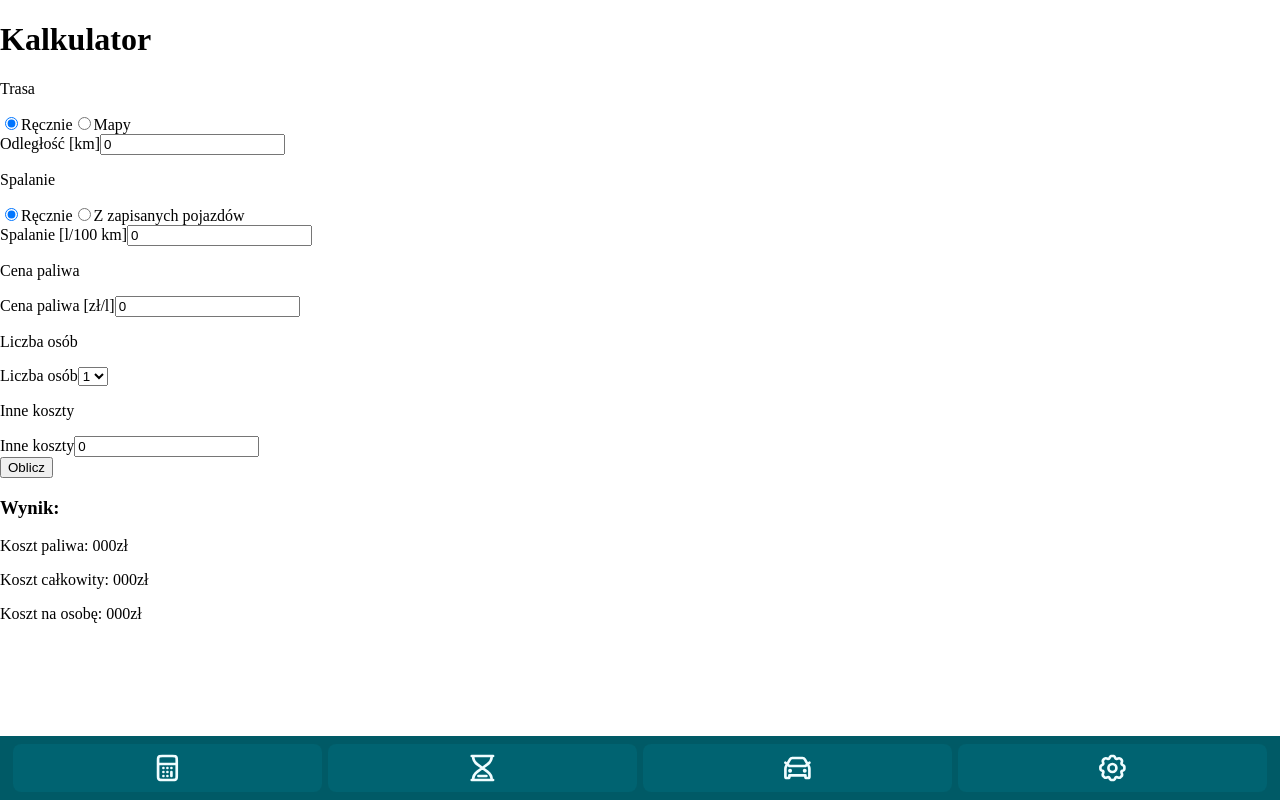
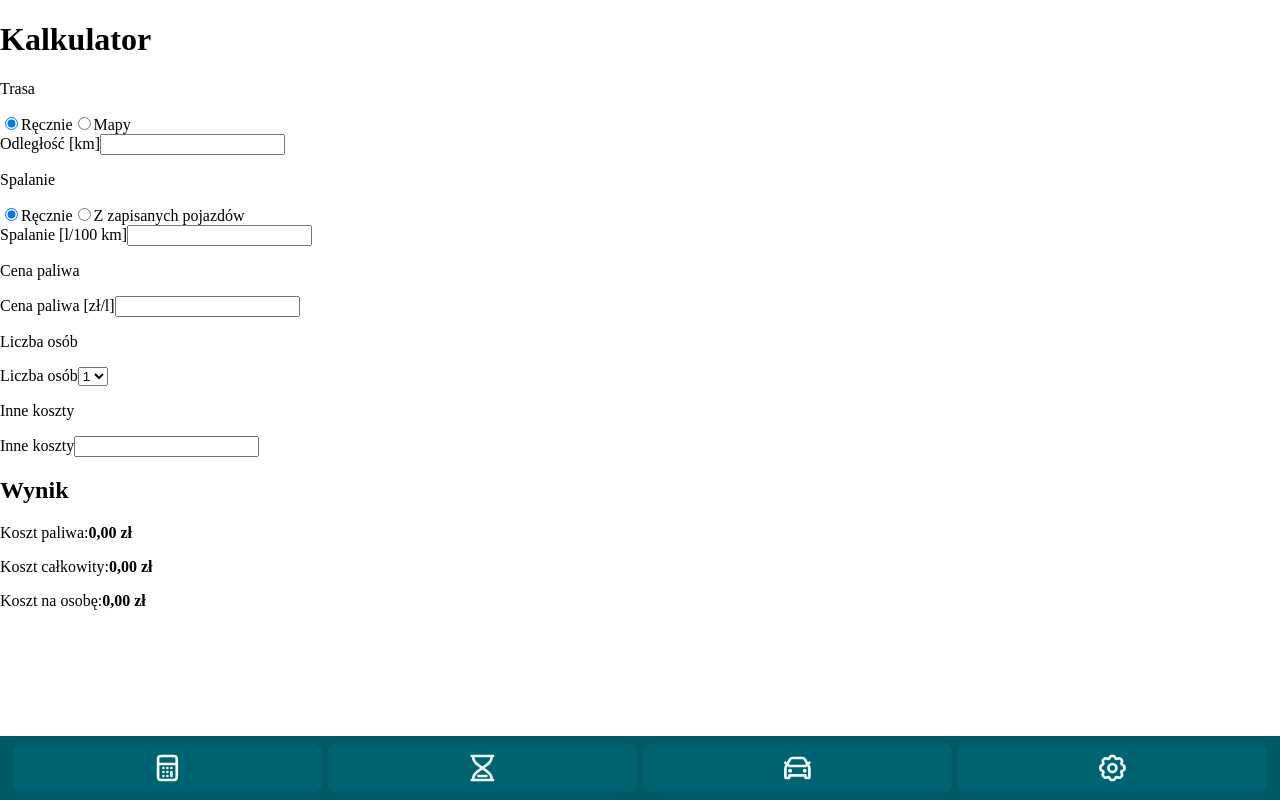
Before and after one commit to ODevX08/FuelMate, a React (Vite) app: page /FuelMate/calculator in a window 1280 px wide. Built offline with nearby package versions, Linux system fonts and the light colour scheme.

Commit message:
Improve calculator form and add input validation

```diff
--- a/src/pages/CalculatorPage.jsx
+++ b/src/pages/CalculatorPage.jsx
@@ -1,62 +1,89 @@
 import { useState } from "react";
 
 function CalculatorPage() {
-    const [distanceMethod, setDistanceMethod] = useState("distanceManual");
-    const [fuelConsumptionMethod, setFuelConsumptionMethod] = useState("fuelManual");
-    const [distance, setDistance] = useState(0);
+    const [distanceMethod, setDistanceMethod] = useState("manual");
+    const [fuelConsumptionMethod, setFuelConsumptionMethod] = useState("manual");
+    const [distance, setDistance] = useState("");
     const [startAddress, setStartAddress] = useState("");
     const [endAddress, setEndAddress] = useState("");
     const [vehicle, setVehicle] = useState("");
-    const [fuelConsumption, setFuelConsumption] = useState(0);
-    const [fuelPrice, setFuelPrice] = useState(0);
+    const [fuelConsumption, setFuelConsumption] = useState("");
+    const [fuelPrice, setFuelPrice] = useState("");
     const [numberOfPeople, setNumberOfPeople] = useState(1);
-    const [otherCosts, setOtherCosts] = useState(0);
+    const [otherCosts, setOtherCosts] = useState("");
 
-    console.log(distanceMethod);
+    const distanceNumber = parseFloat(distance) || 0;
+    const fuelConsumptionNumber = parseFloat(fuelConsumption) || 0;
+    const fuelPriceNumber = parseFloat(fuelPrice) || 0;
+    const otherCostsNumber = parseFloat(otherCosts) || 0;
+
+    const fuelCost = (distanceNumber * fuelConsumptionNumber) / 100 * fuelPriceNumber;
+    const totalCost = fuelCost + otherCostsNumber;
+    const costPerPerson = totalCost / numberOfPeople;
+
+    const handleNumericChange = (value, setter) => {
+        const normalizedValue = value.replace(",", ".");
+
+        if (normalizedValue === "" || /^\d*\.?\d*$/.test(normalizedValue)) {
+            setter(normalizedValue);
+        }
+    };
 
     return (
         <>
             <h1>Kalkulator</h1>
 
-            <form>
+            <form onSubmit={(event) => event.preventDefault()}>
+                <section>
                     <p>Trasa</p>
-                <input type="radio" name="distanceMethod" id="distanceManual" onChange={() => setDistanceMethod("distanceManual")} checked={distanceMethod === "distanceManual"} />
+                    <input type="radio" name="distanceMethod" id="distanceManual" onChange={() => {setDistanceMethod("manual"); setDistance("")}} checked={distanceMethod === "manual"} />
                     <label htmlFor="distanceManual">Ręcznie</label>
-                <input type="radio" name="distanceMethod" id="distanceMap" onChange={() => setDistanceMethod("distanceMap")} checked={distanceMethod === "distanceMap"} />
-                <label htmlFor="distanceMap">Mapy</label><br />
+                    <input type="radio" name="distanceMethod" id="map" onChange={() => {setDistanceMethod("map"); setDistance("")}} checked={distanceMethod === "map"} />
+                    <label htmlFor="map">Mapy</label><br />
 
-
-                {distanceMethod === "distanceManual" ? (
+                    {distanceMethod === "manual" ? (
                         <>
                             <label htmlFor="distance">Odległość [km]</label>
-                        <input type="number" id="distance" value={distance} onChange={(event) => setDistance(Number(event.target.value))} /><br />
+                            <input
+                                type="text"
+                                inputMode="decimal"
+                                id="distance"
+                                value={distance}
+                                onChange={(event) => handleNumericChange(event.target.value, setDistance)}
+                            /><br />
                         </>
-                ) : distanceMethod === "distanceMap" ? (
+                    ) : distanceMethod === "map" ? (
                         <>
                             <label htmlFor="startAddress">Adres początkowy</label>
-                        <input type="text" id="startAddress" value={startAddress} onChange={(event) => setStartAddress(event.target.value)} /><br />
+                            <input type="text" id="startAddress" value={startAddress} onChange={(event) => setStartAddress(event.target.value)} />
                             <label htmlFor="endAddress">Adres końcowy</label>
                             <input type="text" id="endAddress" value={endAddress} onChange={(event) => setEndAddress(event.target.value)} /><br />
                         </>
-                ) : (
-                    <p>ERROR</p>
-                )}
+                    ) : null}
+                </section>
 
 
 
+                <section>
                     <p>Spalanie</p>
 
-                <input type="radio" name="fuelConsumptionMethod" id="fuelManual" onChange={() => setFuelConsumptionMethod("fuelManual")} checked={fuelConsumptionMethod === "fuelManual"} />
+                    <input type="radio" name="fuelConsumptionMethod" id="fuelManual" onChange={() => {setFuelConsumptionMethod("manual"); setFuelConsumption("")}} checked={fuelConsumptionMethod === "manual"} />
                     <label htmlFor="fuelManual">Ręcznie</label>
-                <input type="radio" name="fuelConsumptionMethod" id="fuelVehicle" onChange={() => setFuelConsumptionMethod("fuelVehicle")} checked={fuelConsumptionMethod === "fuelVehicle"} />
-                <label htmlFor="fuelVehicle">Z zapisanych pojazdów</label><br />
+                    <input type="radio" name="fuelConsumptionMethod" id="vehicle" onChange={() => {setFuelConsumptionMethod("vehicle"); setFuelConsumption("")}} checked={fuelConsumptionMethod === "vehicle"} />
+                    <label htmlFor="vehicle">Z zapisanych pojazdów</label><br />
 
-                {fuelConsumptionMethod === "fuelManual" ? (
+                    {fuelConsumptionMethod === "manual" ? (
                         <>
                             <label htmlFor="fuelConsumption">Spalanie [l/100 km]</label>
-                        <input type="number" id="fuelConsumption" value={fuelConsumption} onChange={(event) => setFuelConsumption(Number(event.target.value))} /><br />
+                            <input
+                                type="text"
+                                inputMode="decimal"
+                                id="fuelConsumption"
+                                value={fuelConsumption}
+                                onChange={(event) => handleNumericChange(event.target.value, setFuelConsumption)}
+                            /><br />
                         </>
-                ) : fuelConsumptionMethod === "fuelVehicle" ? (
+                    ) : fuelConsumptionMethod === "vehicle" ? (
                         <>
                             <label htmlFor="vehicle">Pojazd</label>
                             <select id="vehicle" value={vehicle} onChange={(event) => setVehicle(event.target.value)}>
@@ -65,17 +92,27 @@ function CalculatorPage() {
                                 <option value="Opel">Opel</option>
                             </select><br />
                         </>
-                ) : (
-                    <p>ERROR</p>
-                )}
+                    ) : null}
+                </section>
 
 
 
+                <section>
                     <p>Cena paliwa</p>
 
                     <label htmlFor="fuelPrice">Cena paliwa [zł/l]</label>
-                <input type="number" id="fuelPrice" value={fuelPrice} onChange={(event) => setFuelPrice(Number(event.target.value))} /><br />
+                    <input
+                        type="text"
+                        inputMode="decimal"
+                        id="fuelPrice"
+                        value={fuelPrice}
+                        onChange={(event) => handleNumericChange(event.target.value, setFuelPrice)}
+                    /><br />
+                </section>
 
+
+
+                <section>
                     <p>Liczba osób</p>
 
                     <label htmlFor="numberOfPeople">Liczba osób</label>
@@ -90,20 +127,48 @@ function CalculatorPage() {
                         <option value="8">8</option>
                         <option value="9">9</option>
                     </select><br />
+                </section>
 
+
+
+                <section>
                     <p>Inne koszty</p>
 
                     <label htmlFor="otherCosts">Inne koszty</label>
-                <input type="number" id="otherCosts" value={otherCosts} onChange={(event) => setOtherCosts(Number(event.target.value))} /><br />
+                    <input
+                        type="text"
+                        id="otherCosts"
+                        value={otherCosts}
+                        onChange={(event) => handleNumericChange(event.target.value, setOtherCosts)}
+                    /><br />
+                </section>
 
+
+
+                {distanceMethod === "map" ? (
                     <button type="submit">Oblicz</button>
+                ) : null}
             </form>
 
+
+
             <section>
-                <h3>Wynik:</h3>
-                <p>Koszt paliwa: <span>000zł</span></p>
-                <p>Koszt całkowity: <span>000zł</span></p>
-                <p>Koszt na osobę: <span>000zł</span></p>
+                <h2>Wynik</h2>
+
+                <p>
+                    Koszt paliwa:
+                    <strong>{fuelCost.toLocaleString("pl-PL", {minimumFractionDigits: 2, maximumFractionDigits: 2})} zł</strong>
+                </p>
+
+                <p>
+                    Koszt całkowity:
+                    <strong>{totalCost.toLocaleString("pl-PL", {minimumFractionDigits: 2, maximumFractionDigits: 2})} zł</strong>
+                </p>
+
+                <p>
+                    Koszt na osobę:
+                    <strong>{costPerPerson.toLocaleString("pl-PL", {minimumFractionDigits: 2, maximumFractionDigits: 2})} zł</strong>
+                </p>
             </section>
         </>
     )
```
Lines whose indentation alone changed are shown as unchanged.
